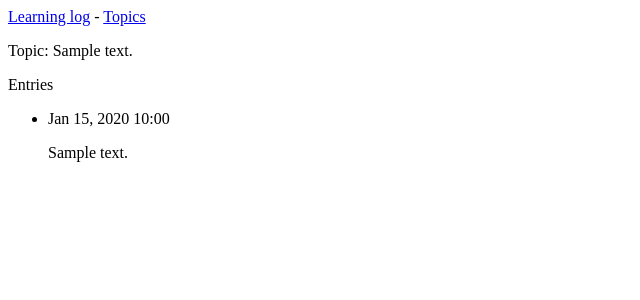
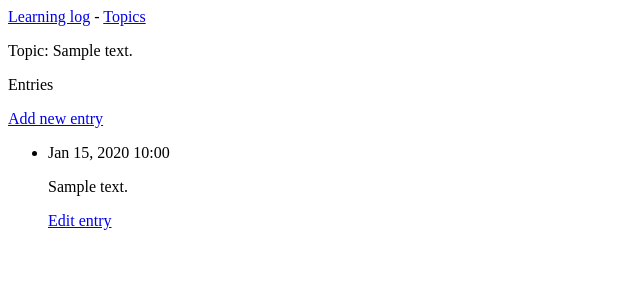
Before and after one commit to Alexkirillov/django_tasks, a Django app: page /topics/1/ in a window 1280 px wide. Shown: the top 300 px of the page, without its empty margins (0-640 px from the left). Run offline with Django 5.2, Linux system fonts and the light colour scheme; tables that the repository leaves empty hold one stand-in row (values such as "Sample post").

Commit message:
chapter 18 and 19 tasks

```diff
--- a/learning_logs/templates/learning_logs/topic.html
+++ b/learning_logs/templates/learning_logs/topic.html
@@ -5,11 +5,19 @@
     <p>Topic: {{ topic.text }}</p>
 
     <p>Entries</p>
+    <p>
+        <a href="{% url 'learning_logs:new_entry' topic.id %}">Add new entry</a>
+    </p>
+
+
     <ul>
         {% for entry in entries %}
             <li>
                 <p>{{ entry.date_added|date:"M d, Y H:i"}}</p>
                 <p>{{ entry.text|linebreaks}}</p>
+                <p>
+                    <a href="{% url 'learning_logs:edit_entry' entry.id %}">
+                        Edit entry</a></p>
             </li>
         {% empty %}
                 <li>there is no entries for this topic yet</li>
--- a/learning_logs/templates/learning_logs/topics.html
+++ b/learning_logs/templates/learning_logs/topics.html
@@ -1,4 +1,4 @@
-{% extend "learning_logs/base.html" %}
+{% extends "learning_logs/base.html" %}
 
 {% block content %}
 
@@ -17,4 +17,5 @@
 
 </ul>
 
+<a href="{% url 'learning_logs:new_topic' %}">Add new topic</a>
 {% endblock content %}
--- a/learning_logs/urls.py
+++ b/learning_logs/urls.py
@@ -11,4 +11,7 @@ urlpatterns = [
     #page that shows all topics.
     path("topics/", views.topics,name = "topics"),
     path("topics/<int:topic_id>/", views.topic, name = "topic"),
+    path("new_topic/", views.new_topic, name="new_topic"),
+    path('new_entry/<int:topic_id>/', views.new_entry, name="new_entry"),
+    path("edit_entry/<int:entry_id>/", views.edit_entry, name='edit_entry'),
 ]
--- a/learning_logs/views.py
+++ b/learning_logs/views.py
@@ -1,5 +1,6 @@
-from django.shortcuts import render
-from .models import Topic
+from django.shortcuts import render, redirect
+from .models import Topic, Entry
+from .forms import TopicForm, EntryForm
 def index(request):
     """the home page for learning log"""
     return render(request, "learning_logs/index.html")
@@ -16,3 +17,50 @@ def topic(request, topic_id):
     entries = topic.entry_set.order_by("-date_added")
     context = {"topic":topic, "entries":entries}
     return render(request, "learning_logs/topic.html", context)
+
+def new_topic(request):
+    """add a new topic"""
+    if request.method != "POST":
+        # No data submitted; create a blank form.
+        form = TopicForm
+    else:
+        # POST data submitted; porcess data.
+        form = TopicForm(data=request.POST)
+        if form.is_valid():
+            form.save()
+            return redirect('learning_logs:topics')
+    #display a blank or invalid form.
+    context= {"form":form}
+    return render(request,"learning_logs/new_topic.html", context)
+
+def new_entry(request, topic_id):
+    topic=Topic.objects.get(id=topic_id)
+
+    if request.method != 'POST':
+        # no data submitted create a blank form
+        form=EntryForm()
+    else:
+        #POST data submitted process data
+        form = EntryForm(data=request.POST)
+        if form.is_valid():
+            new_entry = form.save(commit=False)
+            new_entry.topic = topic
+            new_entry.save()
+            return redirect("learning_logs:topic", topic_id=topic_id)
+    context = {"topic":topic,"form":form}
+    return render(request, 'learning_logs/new_entry.html', context)
+
+def edit_entry(request, entry_id):
+    entry = Entry.objects.get(id=entry_id)
+    topic = entry.topic
+
+    if request.method != "POST":
+        form = EntryForm(instance=entry)
+    else:
+        form = EntryForm(instance=entry, data=request.POST)
+        if form.is_valid():
+            form.save()
+            return redirect('learning_logs:topic',topic_id=topic.id)
+
+    context = {'entry':entry,'topic':topic,'form':form}
+    return render(request,'learning_logs/edit_entry.html', context)
```
Also changed, not shown: learning_logs/forms.py (added, +16 -0 lines), learning_logs/templates/learning_logs/edit_entry.html (added, +14 -0 lines), learning_logs/templates/learning_logs/new_entry.html (added, +13 -0 lines), learning_logs/templates/learning_logs/new_topic.html (added, +12 -0 lines).
